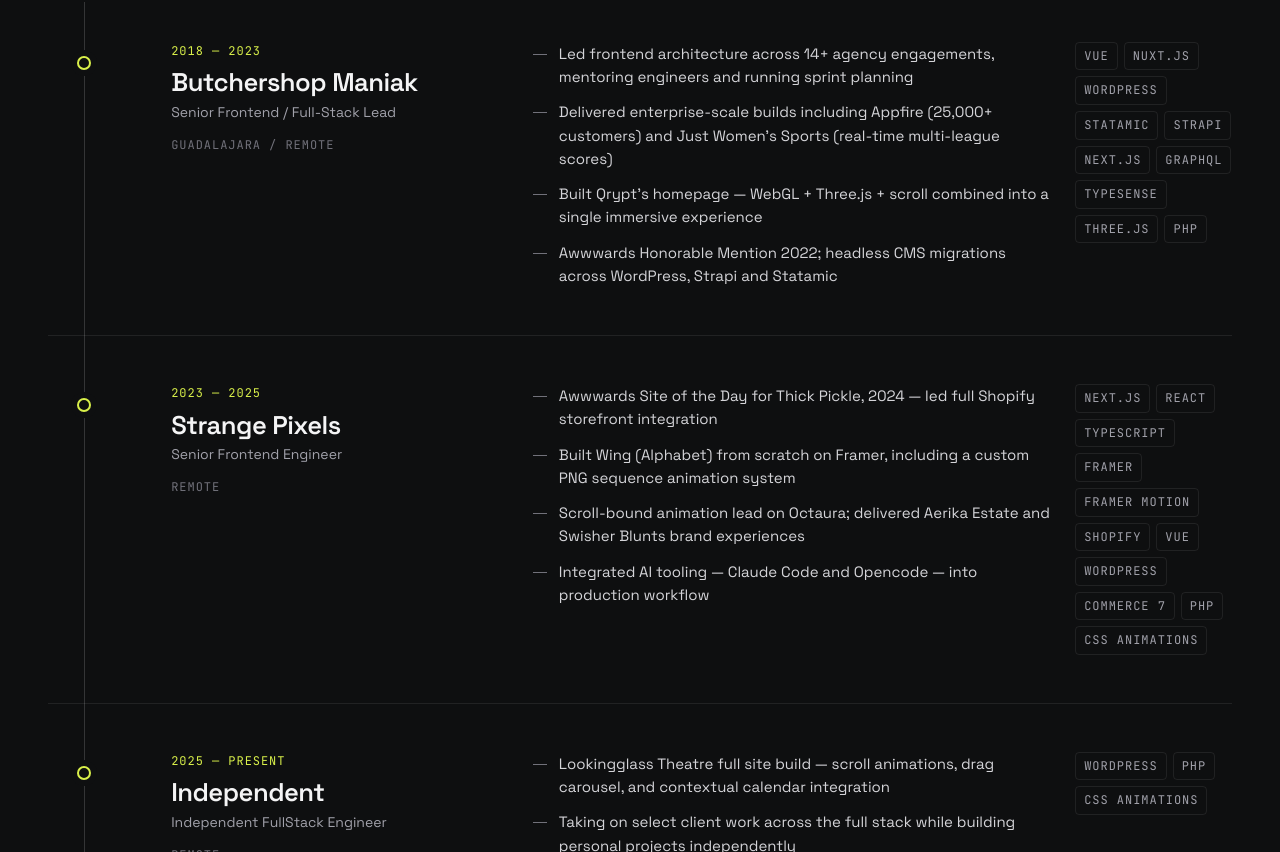
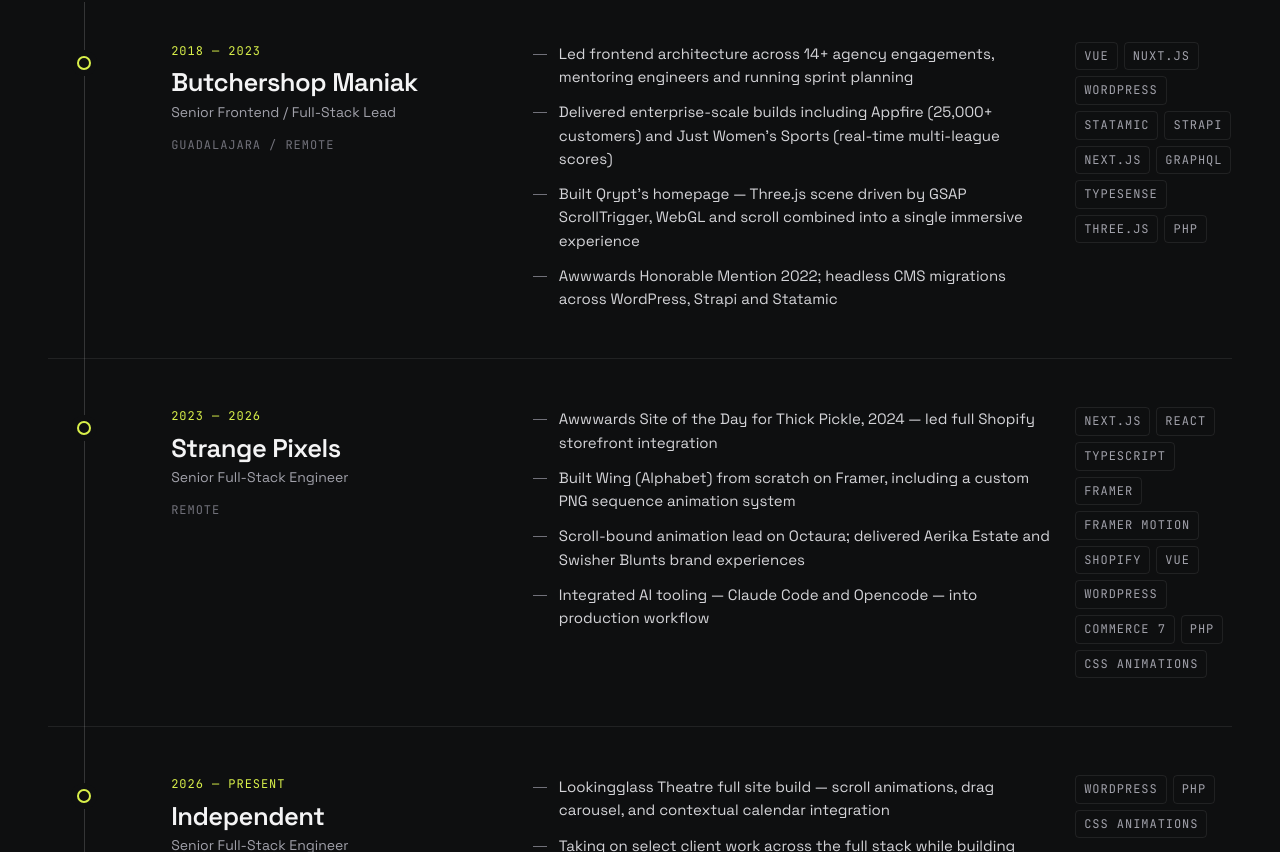
Before and after one commit to JoseCarlosAispuro/jocaibe, a Next.js app: page / in a window 1280 px wide. Shown: the part 1148-2000 px from the top of the page. Built offline with nearby package versions, Linux system fonts and the light colour scheme.

Commit message:
Update my portafolio based on the latest projects and technologies I used

```diff
--- a/app/data/contact.json
+++ b/app/data/contact.json
@@ -10,5 +10,5 @@
     { "label": "Location", "value": "México · GMT-7", "href": null }
   ],
   "footer": "© 2026 José Carlos Aispuro Beltrán",
-  "footerStack": "Built with Next.js · Tailwind · Three.js"
+  "footerStack": "Built with Next.js · Tailwind · GSAP · Three.js"
 }
--- a/app/data/hero.json
+++ b/app/data/hero.json
@@ -8,7 +8,7 @@
   "copy": {
     "before": "Senior Frontend Engineer building",
     "highlight": "award-winning",
-    "after": "interactive web experiences. Six years shipping pixel-perfect work for Alphabet, agencies, and headless commerce."
+    "after": "interactive web experiences. Eight years shipping pixel-perfect work for Alphabet, agencies, and headless commerce."
   },
   "cta": {
     "label": "See selected work",
--- a/app/data/page.json
+++ b/app/data/page.json
@@ -1,5 +1,5 @@
 {
   "available": true,
-  "available_label": "Available for Q3 2026 engagements",
+  "available_label": "Available for new projects",
   "email": "contact@jocaibe.com"
 }
--- a/app/data/projects.json
+++ b/app/data/projects.json
@@ -158,7 +158,7 @@
         "engagement"
       ]
     ],
-    "summary": "A headless financial platform where the design language lived in motion. I was responsible for the scroll-bound animations throughout the site — sequences that had to feel precise and intentional, not decorative, given the enterprise audience.",
+    "summary": "A headless financial platform where the design language lived in motion. I was responsible for all scroll-controlled animations throughout the site (Framer Motion) — sequences that had to feel precise and intentional, not decorative, given the enterprise audience.",
     "bg": "linear-gradient(135deg, oklch(0.30 0.10 280) 0%, oklch(0.20 0.06 290) 60%, oklch(0.13 0.03 300) 100%)",
     "accentText": "#c084fc",
     "video": "/projects/octaura-demo.webm",
@@ -200,7 +200,7 @@
         "video sequences"
       ]
     ],
-    "summary": "A brand experience built to feel tactile. I worked on scroll-driven video sequences, flavor reveal animations, an interactive audio layer, and the age-gate flow — all of it choreographed to make the site feel more like a product than a page.",
+    "summary": "A brand experience built to feel tactile. I built the entire site except the final module (Framer Motion) — scroll-driven video sequences, flavor reveal animations, an interactive audio layer, and the age-gate flow, all choreographed to make the site feel more like a product than a page.",
     "bg": "linear-gradient(135deg, oklch(0.38 0.16 60) 0%, oklch(0.26 0.10 40) 60%, oklch(0.16 0.05 30) 100%)",
     "accentText": "#fbbf24",
     "video": "/projects/swisher-demo.webm",
@@ -325,7 +325,7 @@
         "technical"
       ]
     ],
-    "summary": "My focus was the homepage — building it as an experience rather than a page. I combined scroll, WebGL, and Three.js into a single cohesive animation that gives weight to what quantum encryption actually feels like, not just what it is.",
+    "summary": "My focus was the homepage — building it as an experience rather than a page. I built a Three.js scene driven by GSAP ScrollTrigger, combining scroll, WebGL, and Three.js into a single cohesive animation that gives weight to what quantum encryption actually feels like, not just what it is.",
     "bg": "linear-gradient(135deg, #0a0a0d 0%, #111114 60%, #06060a 100%)",
     "accentText": "#5eead4",
     "video": "/projects/qrypt-demo.webm",
--- a/app/data/timeline.json
+++ b/app/data/timeline.json
@@ -11,15 +11,15 @@
       "bullets": [
         "Led frontend architecture across 14+ agency engagements, mentoring engineers and running sprint planning",
         "Delivered enterprise-scale builds including Appfire (25,000+ customers) and Just Women's Sports (real-time multi-league scores)",
-        "Built Qrypt's homepage — WebGL + Three.js + scroll combined into a single immersive experience",
+        "Built Qrypt's homepage — Three.js scene driven by GSAP ScrollTrigger, WebGL and scroll combined into a single immersive experience",
         "Awwwards Honorable Mention 2022; headless CMS migrations across WordPress, Strapi and Statamic"
       ],
       "stack": ["Vue", "Nuxt.js", "WordPress", "Statamic", "Strapi", "Next.js", "GraphQL", "Typesense", "Three.js", "PHP"]
     },
     {
       "company": "Strange Pixels",
-      "role": "Senior Frontend Engineer",
-      "period": "2023 — 2025",
+      "role": "Senior Full-Stack Engineer",
+      "period": "2023 — 2026",
       "location": "Remote",
       "bullets": [
         "Awwwards Site of the Day for Thick Pickle, 2024 — led full Shopify storefront integration",
@@ -31,8 +31,8 @@
     },
     {
       "company": "Independent",
-      "role": "Independent FullStack Engineer",
-      "period": "2025 — Present",
+      "role": "Senior Full-Stack Engineer",
+      "period": "2026 — Present",
       "location": "Remote",
       "bullets": [
         "Lookingglass Theatre full site build — scroll animations, drag carousel, and contextual calendar integration",
@@ -44,7 +44,7 @@
     }
   ],
   "current": {
-    "period": "2025 — Present",
+    "period": "2026 — Present",
     "label": "Open for new work."
   }
 }
--- a/app/metadata.ts
+++ b/app/metadata.ts
@@ -1,7 +1,7 @@
 import type { Metadata } from 'next'
 
 const TITLE       = 'Jose Aispuro — Senior Frontend Engineer'
-const DESCRIPTION = 'Senior Frontend Engineer specialising in interactive web experiences. Award-winning work across product, creative and agency. Available for Q3 2026.'
+const DESCRIPTION = 'Senior Frontend Engineer specialising in interactive web experiences. Award-winning work across product, creative and agency. Open to full-time remote roles.'
 const SITE_URL    = 'https://jocaibe.com'
 
 export const metadata: Metadata = {
```
